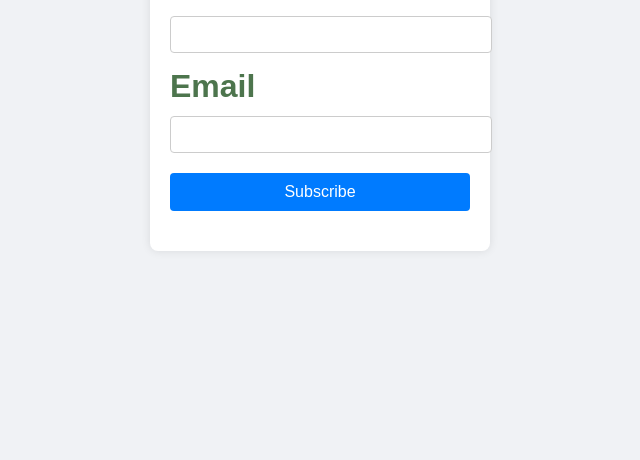
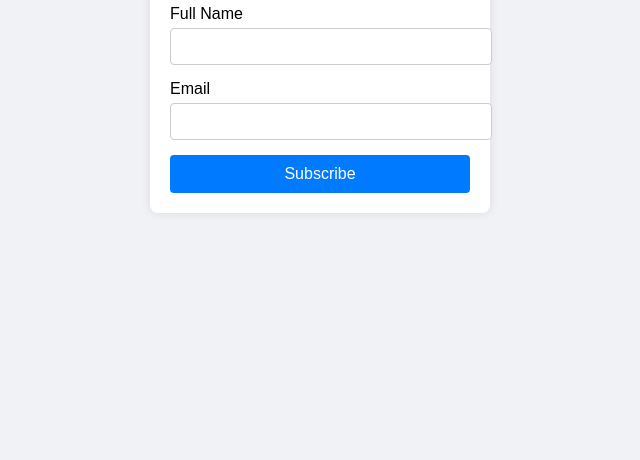
Before and after one commit to Vansh210/Login-page, a plain HTML site: page index.html in a window 1280 px wide. Shown: the part 340-800 px from the top of the page, without its empty margins (320-960 px from the left). Drawn offline with Linux system fonts and the light colour scheme.

Commit message:
Update index.html

```diff
--- a/index.html
+++ b/index.html
@@ -9,7 +9,7 @@
 <body>
     <div class="optin-container">
         <h1>MindfulConnect</h1>
-        <h1 style="color: #4d754d;">
+
         <form id="optinForm">
             <div class="input-group">
                 <label for="fullname">Full Name</label>
```
